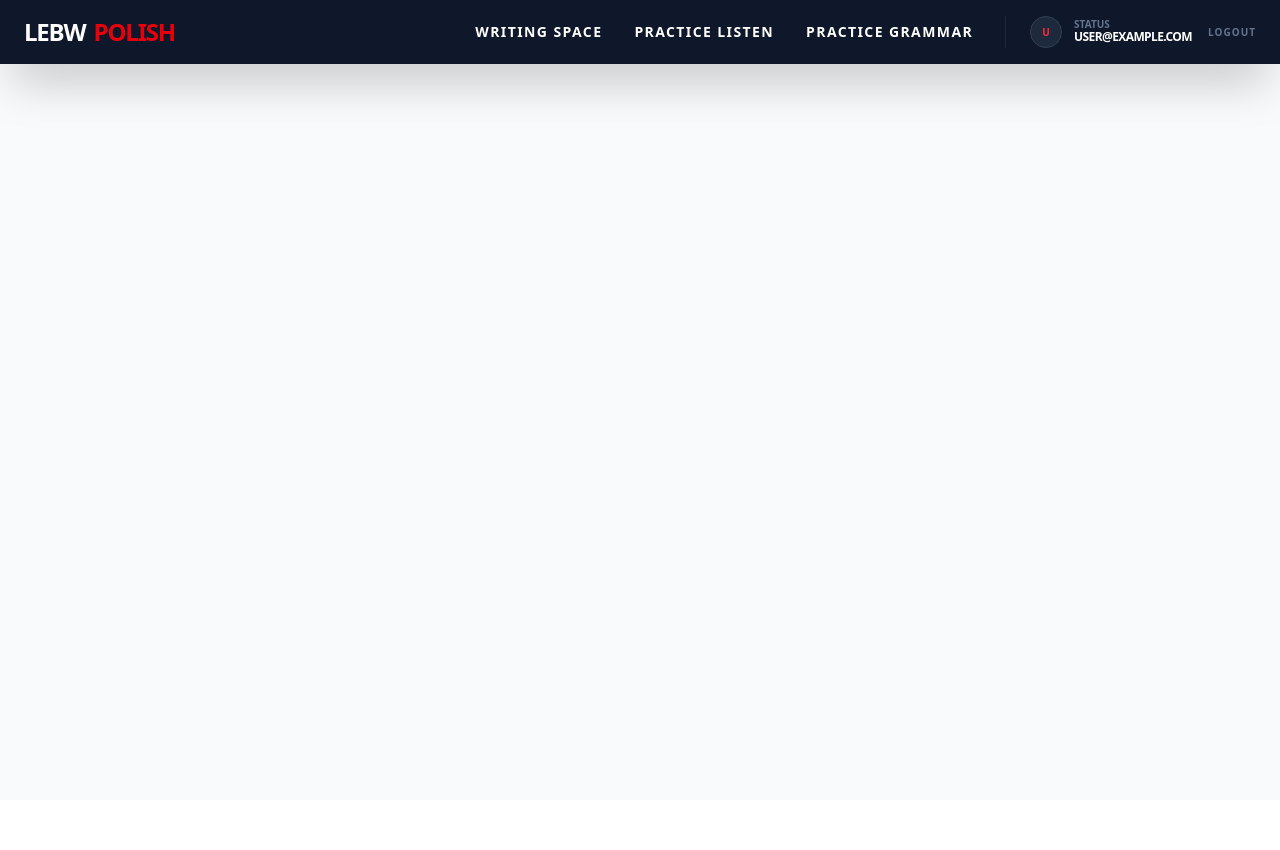
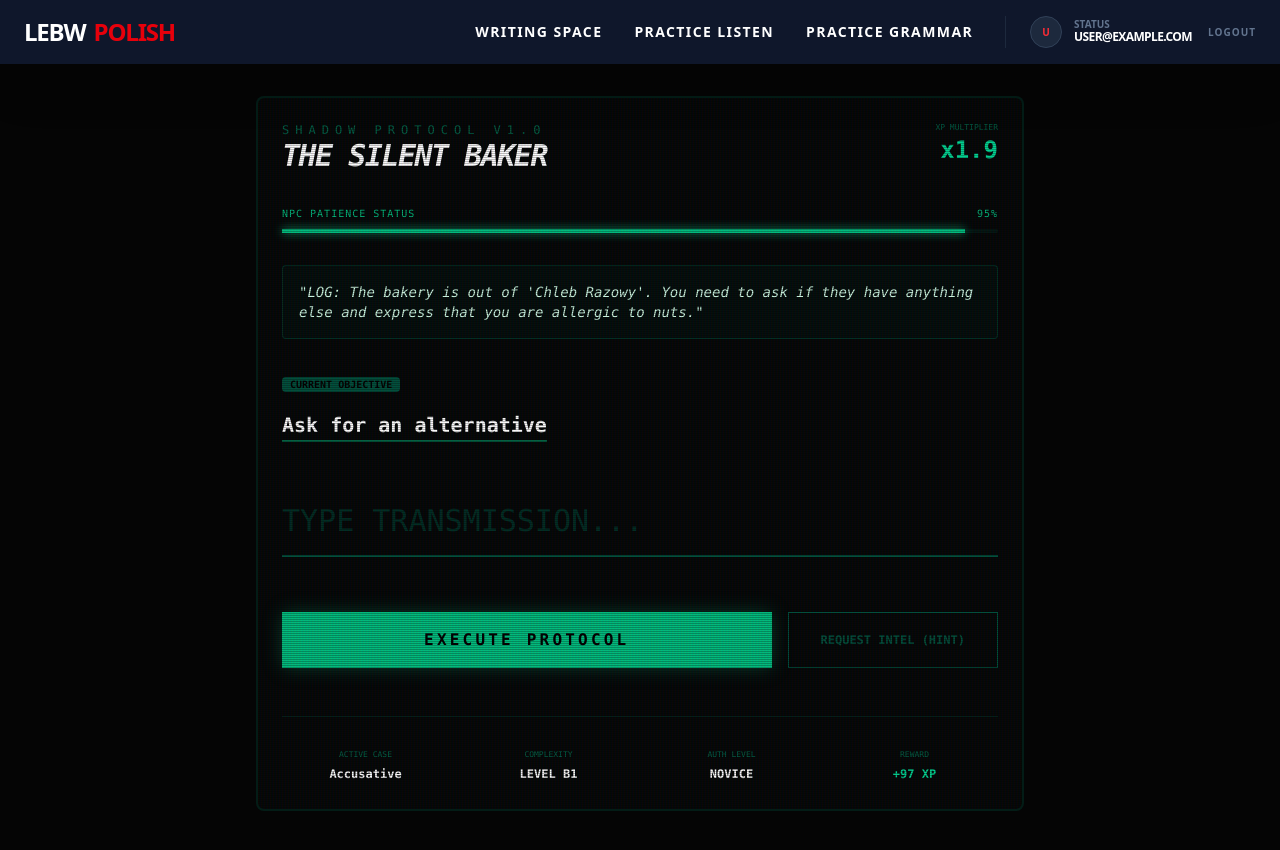
Before and after one commit to Byadiso/lebwpolish, a React (Vite) app: page /shadow-protocol in a window 1280 px wide. Shown: the top 850 px of the page. Before the commit the page ends 800 px from the top, so only its background shows below. Built offline with nearby package versions, Linux system fonts and the light colour scheme; no server answers; the database is empty; sample sign-in values are in the browser's storage.

Commit message:
adding practive ground for more practice

```diff
--- a/src/App.jsx
+++ b/src/App.jsx
@@ -15,6 +15,7 @@ import GrammarGauntlet from './pages/GrammarGauntlet';
 import VocabularyVault from './pages/VocabularyVault';
 import PolishWarForge from './pages/PolishWarForge';
 import LirycznaSymfonia from './pages/LirycznaSymfonia';
+import ScenarioEngine from './pages/ScenarioEngine';
 
 // A helper to protect pages from non-logged-in users
 const ProtectedRoute = ({ children }) => {
@@ -63,6 +64,10 @@ function App() {
               <ProtectedRoute><LirycznaSymfonia /></ProtectedRoute>
             } />
 
+            <Route path="/shadow-protocol" element={
+              <ProtectedRoute><ScenarioEngine /></ProtectedRoute>
+            } />
+
             {/* Admin Only Route */}
             <Route path="/admin" element={
               <ProtectedRoute><AdminDashboard /></ProtectedRoute>
--- /dev/null
+++ b/src/data/MissionData.js
@@ -0,0 +1,46 @@
+export const missions = [
+  {
+    id: "mission_01",
+    title: "The Silent Baker",
+    context: "The bakery is out of 'Chleb Razowy'. You need to ask if they have anything else and express that you are allergic to nuts.",
+    difficulty: "B1",
+    objectives: [
+      {
+        id: "obj_1",
+        label: "Ask for an alternative",
+        correct: "Czy ma pani coś innego?",
+        hint: "Use 'Czy' + 'ma pani' + 'coś innego'",
+        caseFocus: "Accusative"
+      },
+      {
+        id: "obj_2",
+        label: "Explain allergy",
+        correct: "Mam alergię na orzechy",
+        hint: "I have (Mam) + allergy (alergię - Accusative) + on (na) + nuts (orzechy)",
+        caseFocus: "Accusative/Locative"
+      }
+    ]
+  },
+  {
+    id: "mission_02",
+    title: "The Landlord's Debt",
+    context: "The radiator is broken. You need to tell the landlord it is freezing and ask when he will arrive.",
+    difficulty: "B1",
+    objectives: [
+      {
+        id: "obj_1",
+        label: "State the problem",
+        correct: "Kaloryfer jest zepsuty",
+        hint: "Radiator (Kaloryfer) + is (jest) + broken (zepsuty)",
+        caseFocus: "Nominative"
+      },
+      {
+        id: "obj_2",
+        label: "Ask for time",
+        correct: "Kiedy pan przyjdzie?",
+        hint: "When (Kiedy) + you (pan) + will come (przyjdzie)",
+        caseFocus: "Future Tense"
+      }
+    ]
+  }
+];
--- /dev/null
+++ b/src/pages/ScenarioEngine.jsx
@@ -0,0 +1,168 @@
+import { useState, useEffect } from "react";
+import { motion, AnimatePresence } from "framer-motion";
+import { missions } from "../data/MissionData";
+import { useAuth } from "../context/AuthContext";
+import { db } from "../firebase";
+import { doc, updateDoc, increment } from "firebase/firestore";
+
+export default function ScenarioEngine() {
+  const { user, profile } = useAuth();
+  const [currentMissionIndex, setCurrentMissionIndex] = useState(0);
+  const [currentStep, setCurrentStep] = useState(0);
+  const [userInput, setUserInput] = useState("");
+  const [feedback, setFeedback] = useState({ status: "idle", message: "" });
+  const [patience, setPatience] = useState(100);
+
+  const mission = missions[currentMissionIndex];
+  const objective = mission.objectives[currentStep];
+
+  // Stress Meter Logic: Patience drops over time
+  useEffect(() => {
+    const timer = setInterval(() => {
+      setPatience((prev) => (prev > 0 ? prev - 1 : 0));
+    }, 1000);
+    return () => clearInterval(timer);
+  }, [currentStep]);
+
+  const handleVerify = async () => {
+    const normalize = (s) => s.toLowerCase().replace(/[.,?!]/g, "").trim();
+
+    if (normalize(userInput) === normalize(objective.correct)) {
+      setFeedback({ status: "success", message: "OBJECTIVE SECURED" });
+
+      // Update Firebase
+      const userRef = doc(db, "pending_users", user.uid);
+      await updateDoc(userRef, {
+        xp: increment(50 + Math.floor(patience / 2)), // Bonus for speed!
+        streak: increment(1)
+      });
+
+      setTimeout(() => {
+        if (currentStep + 1 < mission.objectives.length) {
+          setCurrentStep(currentStep + 1);
+          setUserInput("");
+          setFeedback({ status: "idle", message: "" });
+        } else {
+          setFeedback({ status: "complete", message: "MISSION ACCOMPLISHED" });
+        }
+      }, 1500);
+    } else {
+      setFeedback({ status: "error", message: "PROTOCOL BREACH: TRY AGAIN" });
+      setPatience((prev) => prev - 10);
+    }
+  };
+
+  return (
+    <div className="min-h-screen bg-[#050505] text-emerald-500 font-mono p-4 md:p-8">
+      <div className="max-w-3xl mx-auto border-2 border-emerald-900/30 rounded-lg p-6 bg-emerald-950/5 relative overflow-hidden">
+
+        {/* SCANLINE EFFECT */}
+        <div className="absolute inset-0 pointer-events-none bg-[linear-gradient(rgba(18,16,16,0)_50%,rgba(0,0,0,0.25)_50%),linear-gradient(90deg,rgba(255,0,0,0.06),rgba(0,255,0,0.02),rgba(0,0,255,0.06))] z-10 bg-[length:100%_2px,3px_100%]" />
+
+        {/* HEADER */}
+        <div className="flex justify-between items-start mb-8">
+          <div>
+            <h1 className="text-xs tracking-[0.5em] text-emerald-800 uppercase">Shadow Protocol v1.0</h1>
+            <h2 className="text-3xl font-black italic tracking-tighter text-white uppercase">{mission.title}</h2>
+          </div>
+          <div className="text-right">
+            <span className="block text-[8px] text-emerald-800">XP MULTIPLIER</span>
+            <span className="text-2xl font-black text-emerald-400">x{(1 + patience/100).toFixed(1)}</span>
+          </div>
+        </div>
+
+        {/* PATIENCE/STRESS METER */}
+        <div className="mb-8">
+          <div className="flex justify-between text-[10px] mb-2 uppercase tracking-widest">
+            <span>NPC Patience Status</span>
+            <span className={patience < 30 ? "text-red-500 animate-pulse" : ""}>{patience}%</span>
+          </div>
+          <div className="h-1 w-full bg-emerald-900/20 rounded-full">
+            <motion.div
+              className="h-full bg-emerald-500 shadow-[0_0_10px_#10b981]"
+              animate={{ width: `${patience}%` }}
+              transition={{ duration: 1 }}
+            />
+          </div>
+        </div>
+
+        {/* CONTEXT WINDOW */}
+        <div className="bg-emerald-950/20 border border-emerald-900/50 p-4 rounded mb-8 italic text-sm text-emerald-100">
+          "LOG: {mission.context}"
+        </div>
+
+        {/* OBJECTIVE BOX */}
+        <div className="mb-12">
+          <span className="text-[10px] bg-emerald-900 px-2 py-0.5 rounded text-black font-black uppercase mr-2">Current Objective</span>
+          <p className="text-xl mt-4 text-white font-bold underline decoration-emerald-500/50 underline-offset-8">
+            {objective.label}
+          </p>
+        </div>
+
+        {/* INPUT AREA */}
+        <div className="relative group">
+          <textarea
+            value={userInput}
+            onChange={(e) => setUserInput(e.target.value)}
+            className="w-full bg-transparent border-b-2 border-emerald-900 focus:border-emerald-400 transition-colors text-2xl md:text-3xl py-4 outline-none resize-none placeholder:text-emerald-950"
+            placeholder="TYPE TRANSMISSION..."
+            rows="1"
+          />
+
+          {/* FEEDBACK OVERLAY */}
+          <AnimatePresence>
+            {feedback.message && (
+              <motion.div
+                initial={{ opacity: 0, x: 20 }}
+                animate={{ opacity: 1, x: 0 }}
+                exit={{ opacity: 0 }}
+                className={`mt-4 text-xs font-black p-2 rounded uppercase ${
+                  feedback.status === 'success' ? 'bg-emerald-500 text-black' : 'bg-red-500 text-white'
+                }`}
+              >
+                {feedback.message}
+              </motion.div>
+            )}
+          </AnimatePresence>
+        </div>
+
+        {/* ACTIONS */}
+        <div className="mt-12 flex flex-col md:flex-row gap-4">
+          <button
+            onClick={handleVerify}
+            className="flex-1 bg-emerald-500 text-black font-black py-4 uppercase tracking-[0.2em] hover:bg-white transition-all active:scale-95 shadow-[0_0_20px_rgba(16,185,129,0.3)]"
+          >
+            Execute Protocol
+          </button>
+          <button
+            onClick={() => alert(objective.hint)}
+            className="px-8 border border-emerald-900 text-emerald-900 hover:text-emerald-400 transition-colors uppercase text-xs font-black"
+          >
+            Request Intel (Hint)
+          </button>
+        </div>
+
+        {/* GRAMMAR POWER-CORE (Dopamine Visualizer) */}
+        <div className="mt-12 pt-8 border-t border-emerald-900/30 grid grid-cols-2 md:grid-cols-4 gap-4">
+            <div className="text-center">
+                <span className="block text-[8px] text-emerald-800 uppercase">Active Case</span>
+                <span className="text-xs font-black text-white">{objective.caseFocus}</span>
+            </div>
+            <div className="text-center">
+                <span className="block text-[8px] text-emerald-800 uppercase">Complexity</span>
+                <span className="text-xs font-black text-white">LEVEL {mission.difficulty}</span>
+            </div>
+            <div className="text-center">
+                <span className="block text-[8px] text-emerald-800 uppercase">Auth Level</span>
+                <span className="text-xs font-black text-white">{profile?.rank || "NOVICE"}</span>
+            </div>
+            <div className="text-center">
+                <span className="block text-[8px] text-emerald-800 uppercase">Reward</span>
+                <span className="text-xs font-black text-emerald-400">+{50 + Math.floor(patience / 2)} XP</span>
+            </div>
+        </div>
+
+      </div>
+    </div>
+  );
+}
```
